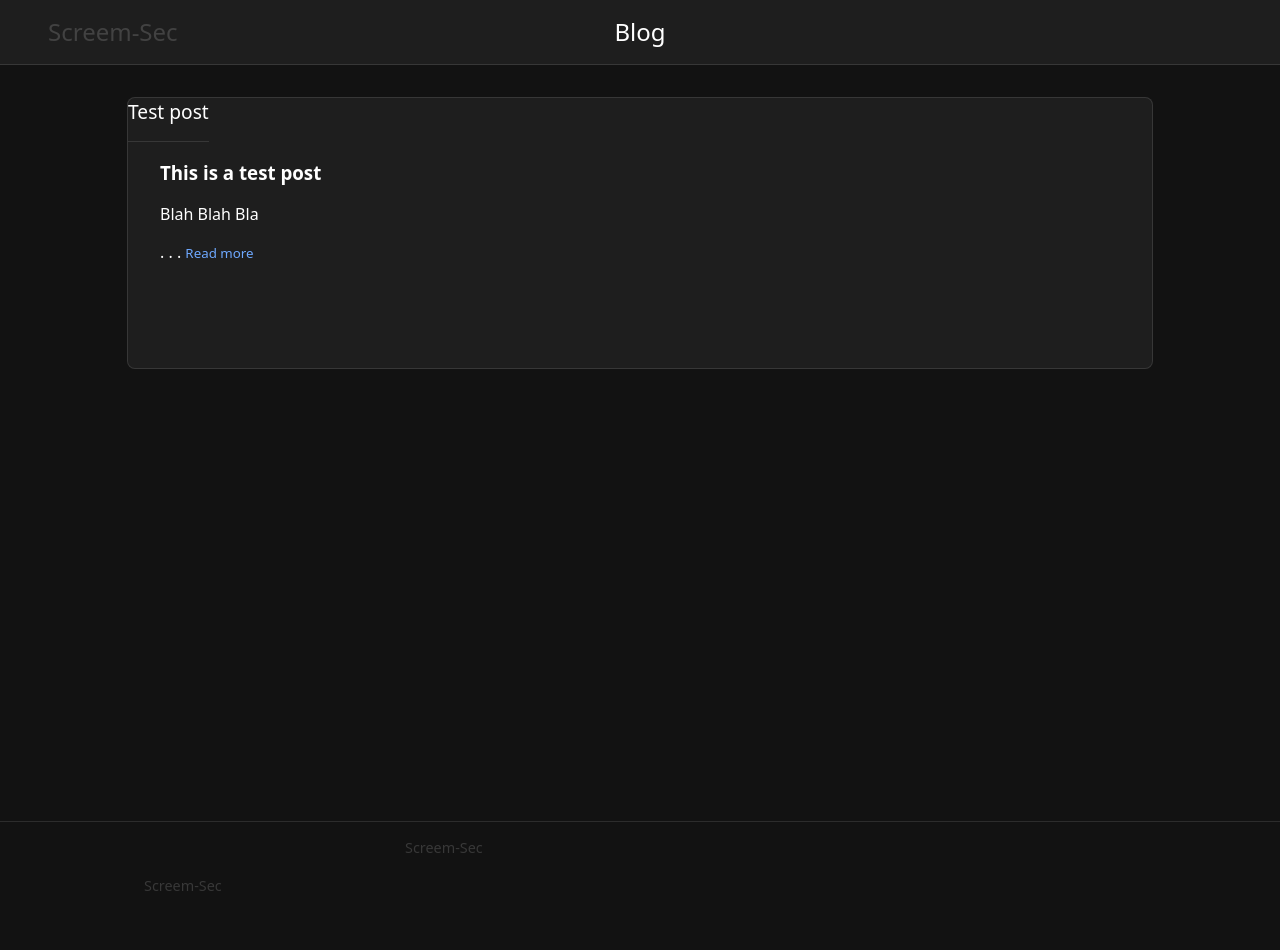
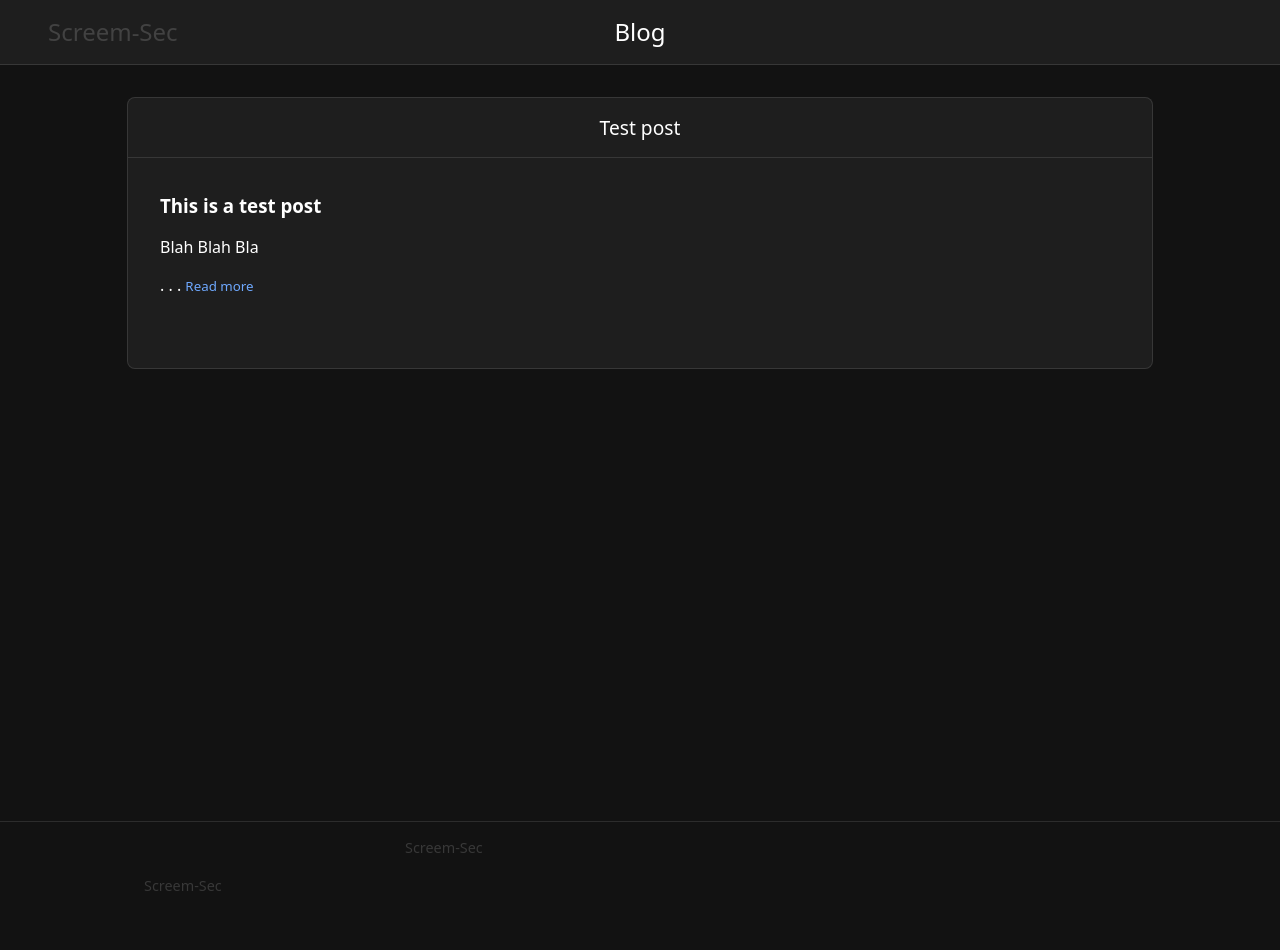
Before and after one commit to Screem-Sec/Dev-Site, a Jekyll site: the page built from index.md, in a window 1280 px wide. Built offline with Jekyll 4.4.1, drawn with Linux system fonts in a browser that asks for light colours.

Commit message:
Update index.html

```diff
--- a/_layouts/index.html
+++ b/_layouts/index.html
@@ -4,7 +4,9 @@
     <ul class="post-list">
       {% for post in site.posts %}
         <li class="post-item">
-          <a class="post-title" href="{{ post.url }}">{{ post.title }}</a>
+          <div class="post-title">
+            <a href="{{ post.url }}">{{ post.title }}</a>
+          </div>
           <div class="post-excerpt">{{ post.excerpt }} . . . <small><a class="post-more" href="{{ post.url }}">Read more</a></small></div>
         </li>
       {% endfor %}
```
